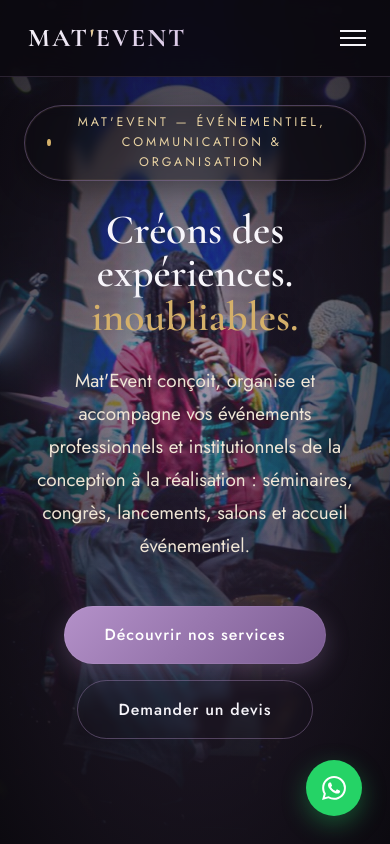
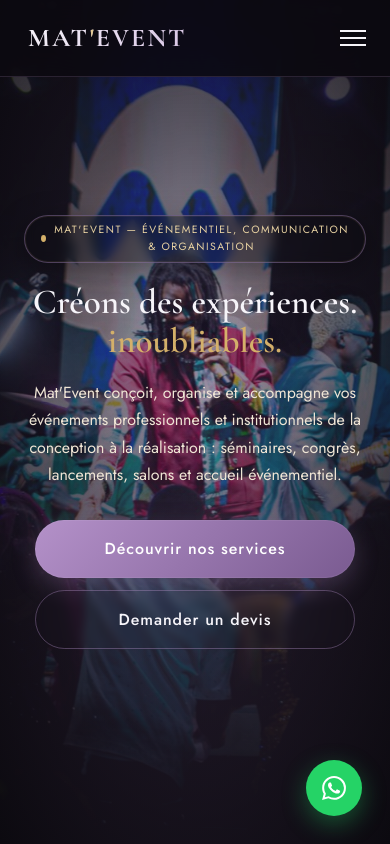
Before and after one commit to mamadouthiam0020/Mat-Event, a React (Vite) app in the folder client/: page / in a window 390 px wide. Shown: the top 844 px of the page. Built offline with nearby package versions, Linux system fonts and the light colour scheme; no server answers.

Commit message:
Corrige le panneau menu mobile pleine hauteur et retravaille le hero sur mobile

```diff
--- a/client/src/styles/global.css
+++ b/client/src/styles/global.css
@@ -3256,7 +3256,8 @@ html {
     top: 0;
     left: 0;
     right: 0;
-    bottom: 0;
+    height: 100vh;
+    height: 100dvh;
     flex-direction: column;
     background: rgba(12, 10, 16, 0.98);
     backdrop-filter: blur(20px);
@@ -3344,9 +3345,47 @@ html {
     right: 10px;
   }
 
+  .hero {
+    padding-top: 76px;
+    min-height: 100vh;
+  }
+
+  .hero__content {
+    padding-top: 8px;
+  }
+
+  .hero__badge {
+    font-size: 0.66rem;
+    letter-spacing: 0.14em;
+    padding: 6px 16px;
+    gap: 8px;
+    margin-bottom: 20px;
+    max-width: 100%;
+    white-space: normal;
+  }
+
+  .hero__title {
+    font-size: clamp(2.1rem, 9vw, 2.9rem);
+    line-height: 1.12;
+    margin-bottom: 18px;
+  }
+
+  .hero__subtitle {
+    font-size: 1rem;
+    line-height: 1.7;
+    margin-bottom: 32px;
+  }
+
   .hero__actions {
     flex-direction: column;
     align-items: center;
+    gap: 12px;
+  }
+
+  .hero__actions .btn {
+    width: 100%;
+    max-width: 320px;
+    justify-content: center;
   }
 
   .detail-block {
```
